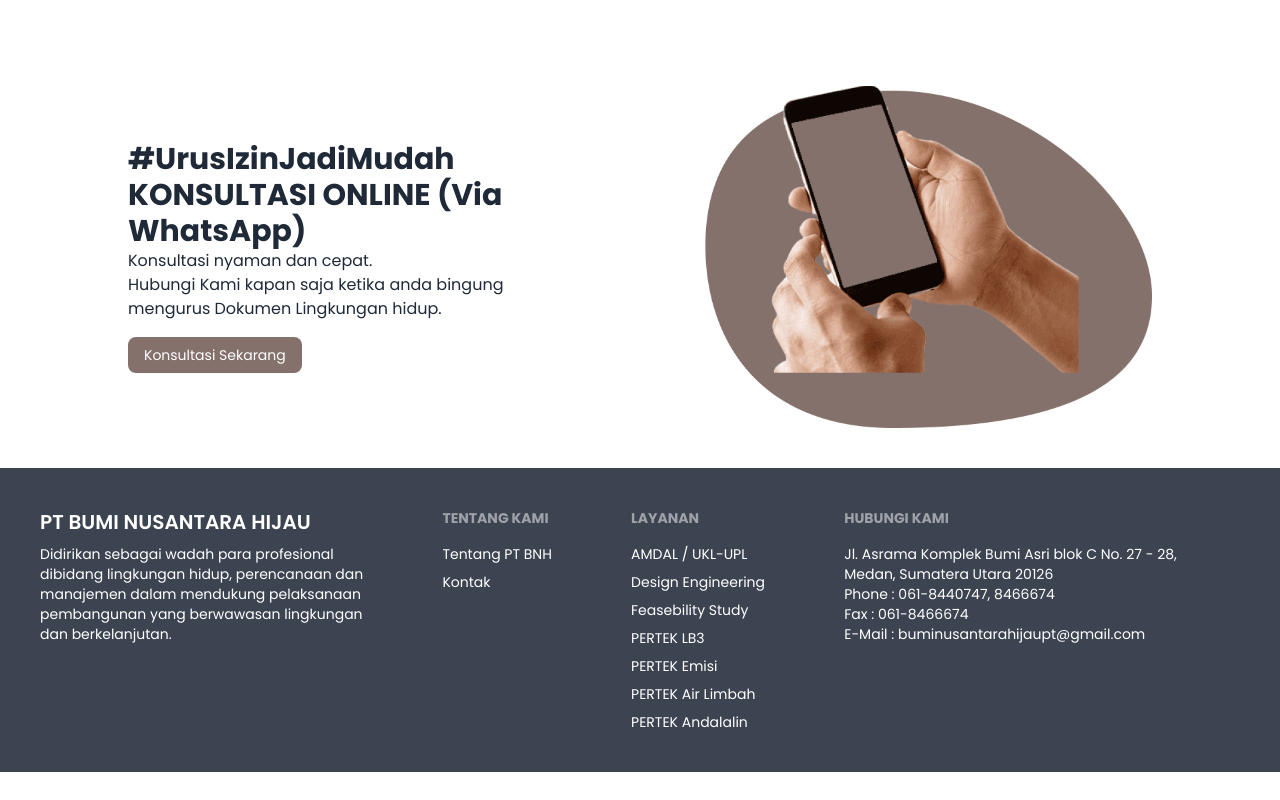
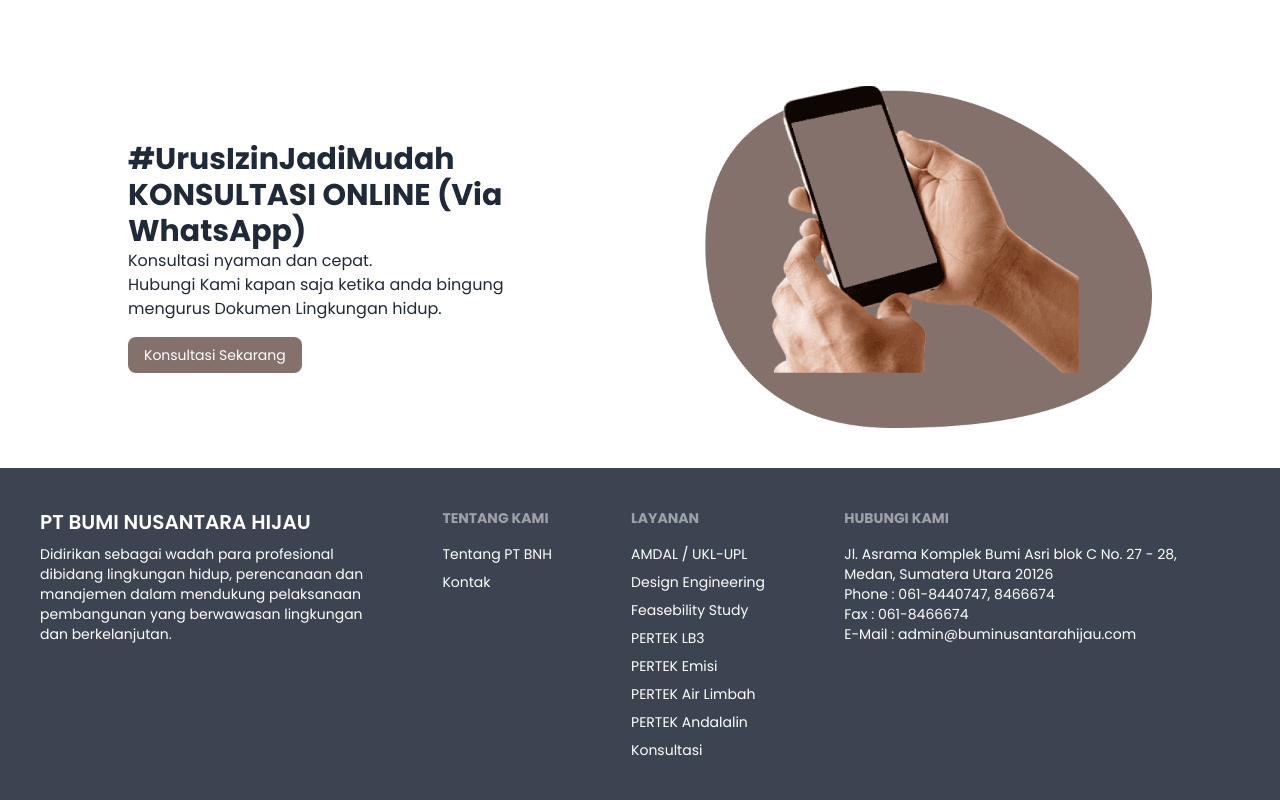
Before and after one commit to Zaldee69/bumi-nusantara-hijau-cp, a Next.js app: page / in a window 1280 px wide. Shown: the part 2835-3635 px from the top of the page. Before the commit the page ends 3607 px from the top, so only its background shows below. Built offline with nearby package versions, Linux system fonts and the light colour scheme.

Commit message:
add dropdown content

```diff
--- a/components/Footer.tsx
+++ b/components/Footer.tsx
@@ -41,11 +41,14 @@ const Footer = () => {
         <Link href="/pertek/emisi">
           <p className="link link-hover">PERTEK Emisi</p>
         </Link>
-        <Link href="pertek/limbah">
+        <Link href="/pertek/limbah">
           <p className="link link-hover">PERTEK Air Limbah</p>
         </Link>
-        <Link href="pertek/andalalin">
+        <Link href="/pertek/andalalin">
           <p className="link link-hover">PERTEK Andalalin</p>
+        </Link>
+        <Link href="/konsultasi">
+          <p className="link link-hover">Konsultasi</p>
         </Link>
       </div>
       <div>
@@ -55,7 +58,7 @@ const Footer = () => {
           Sumatera Utara 20126 <br />
           Phone : 061-8440747, 8466674 <br />
           Fax : 061-8466674 <br />
-          E-Mail : buminusantarahijaupt@gmail.com
+          E-Mail : admin@buminusantarahijau.com
         </a>
       </div>
     </footer>
```
